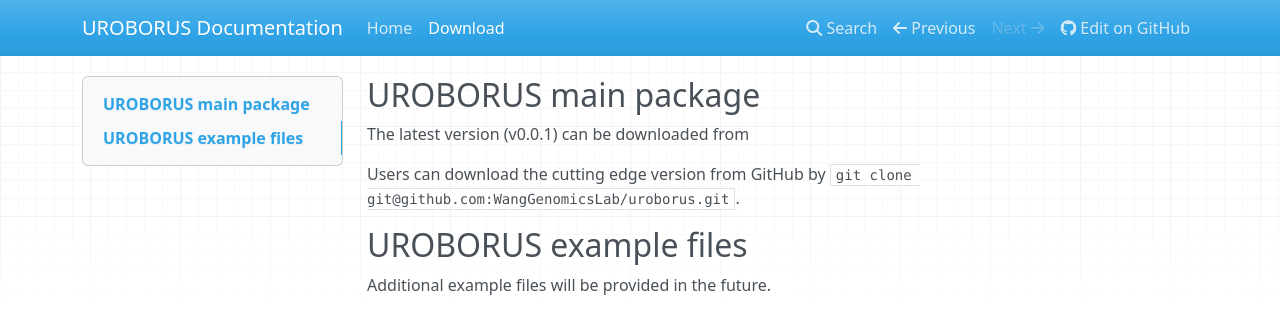
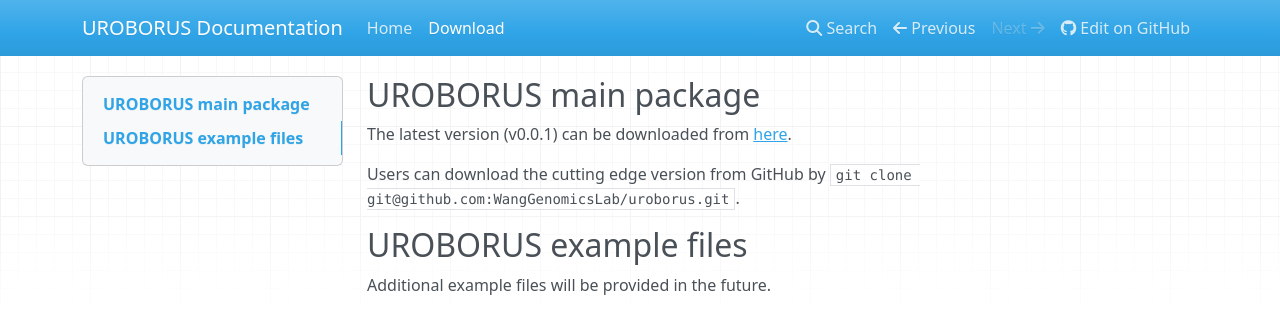
Before and after one commit to WGLab/UROBORUS, an MkDocs documentation site: the page built from docs/download.md, in a window 1280 px wide. Shown: the top 318 px of the page. Built offline with MkDocs 1.6.1, drawn with Linux system fonts in a browser that asks for light colours; nearby versions of some CDN libraries; old or Windows-style settings are respelled for this version of MkDocs.

Commit message:
Update download.md

```diff
--- a/docs/download.md
+++ b/docs/download.md
@@ -1,6 +1,6 @@
 ## UROBORUS main package
 
-The latest version (v0.0.1) can be downloaded from
+The latest version (v0.0.1) can be downloaded from [here](https://github.com/WangGenomicsLab/UROBORUS/archive/v0.0.1.tar.gz).
 
 Users can download the cutting edge version from GitHub by `git clone git@github.com:WangGenomicsLab/uroborus.git`.
 
```
